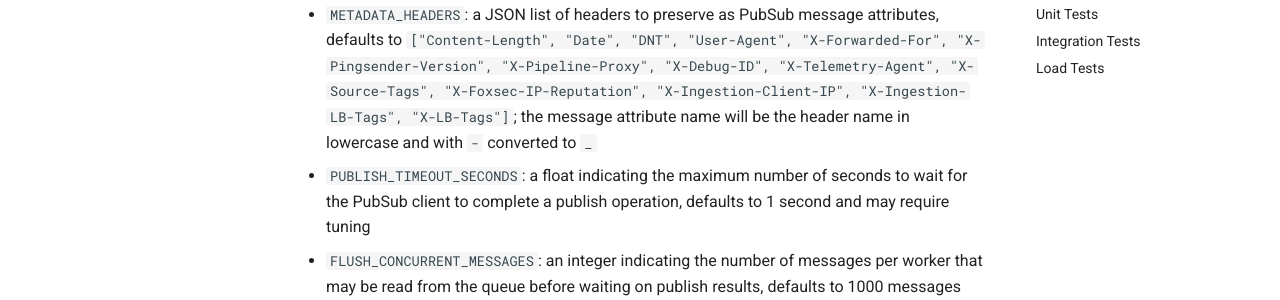
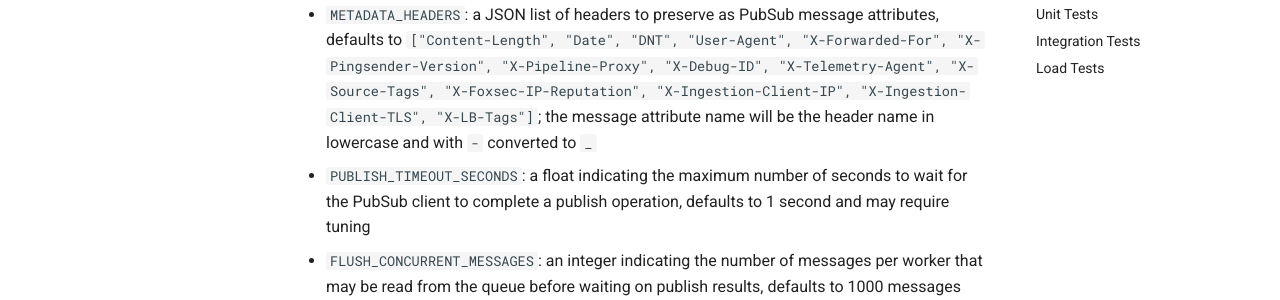
Before and after one commit to mozilla/gcp-ingestion, an MkDocs documentation site: the page built from docs/ingestion-edge/index.md, in a window 1280 px wide and 900 px high, scrolled down 1187 px. Shown: the part 229-529 px from the top of the window. Built offline with MkDocs 1.6.1 and Material for MkDocs 9.7.7, drawn with Linux system fonts in a browser that asks for light colours; comment, search, counter and statistics services are not loaded.

Commit message:
Rename X-Ingestion-LB-Tags to X-Ingestion-Client-TLS
Match the header set by the stage Fastly WAF config, and keep the value
untrimmed so plain HTTP keeps the ", " shape of x_lb_tags.

```diff
--- a/docs/ingestion-edge/index.md
+++ b/docs/ingestion-edge/index.md
@@ -57,7 +57,7 @@ environment variables:
   on the filesystem where `QUEUE_PATH` is mounted below which `/__heartbeat__`
   will fail, defaults to `0` which disables the check
 - `METADATA_HEADERS`: a JSON list of headers to preserve as PubSub message
-  attributes, defaults to `["Content-Length", "Date", "DNT", "User-Agent", "X-Forwarded-For", "X-Pingsender-Version", "X-Pipeline-Proxy", "X-Debug-ID", "X-Telemetry-Agent", "X-Source-Tags", "X-Foxsec-IP-Reputation", "X-Ingestion-Client-IP", "X-Ingestion-LB-Tags", "X-LB-Tags"]`;
+  attributes, defaults to `["Content-Length", "Date", "DNT", "User-Agent", "X-Forwarded-For", "X-Pingsender-Version", "X-Pipeline-Proxy", "X-Debug-ID", "X-Telemetry-Agent", "X-Source-Tags", "X-Foxsec-IP-Reputation", "X-Ingestion-Client-IP", "X-Ingestion-Client-TLS", "X-LB-Tags"]`;
   the message attribute name will be the header name in lowercase and with `-`
   converted to `_`
 - `PUBLISH_TIMEOUT_SECONDS`: a float indicating the maximum number of seconds
```
Also changed, not shown: docs/architecture/edge_service_specification.md (+1 -1 lines), docs/ingestion-beam/decoder-job.md (+2 -2 lines), 4 other files.
